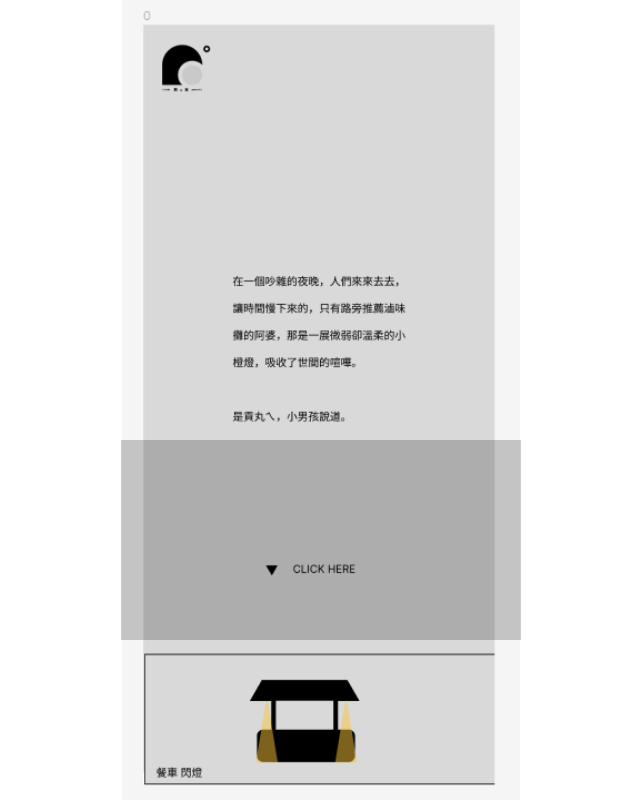
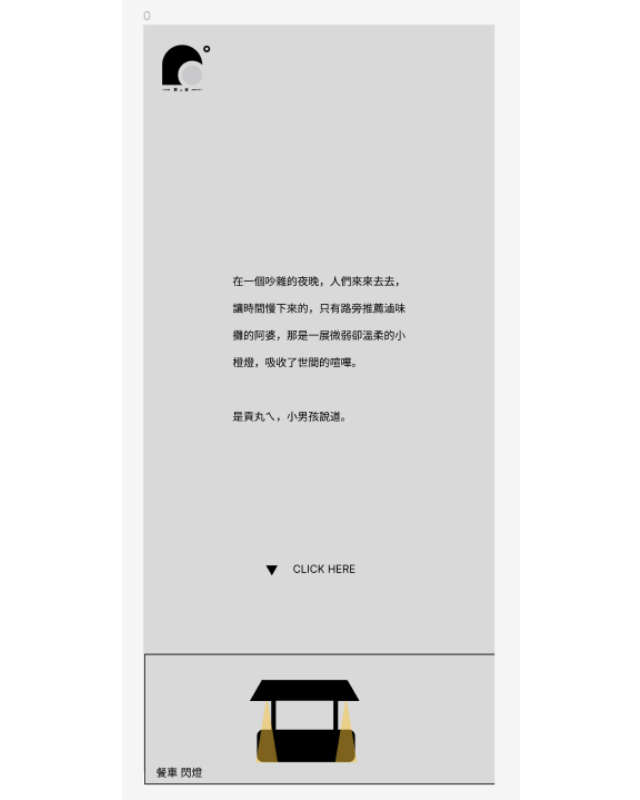
Before and after one commit to wuZ-H/AAA, a plain HTML site: page index.html in a window 1280 px wide. Shown: the whole page, without its empty margins (319-959 px from the left). Drawn offline with Linux system fonts and the light colour scheme.

Commit message:
Update index.html

```diff
--- a/index.html
+++ b/index.html
@@ -481,7 +481,7 @@
     button
     {
       cursor: pointer;
-      background-color:RGBA(0,0,0,0.2);
+      background-color:RGBA(0,0,0,0);
       border-style:none;
       height:25vh;
       width:50vh;
```
